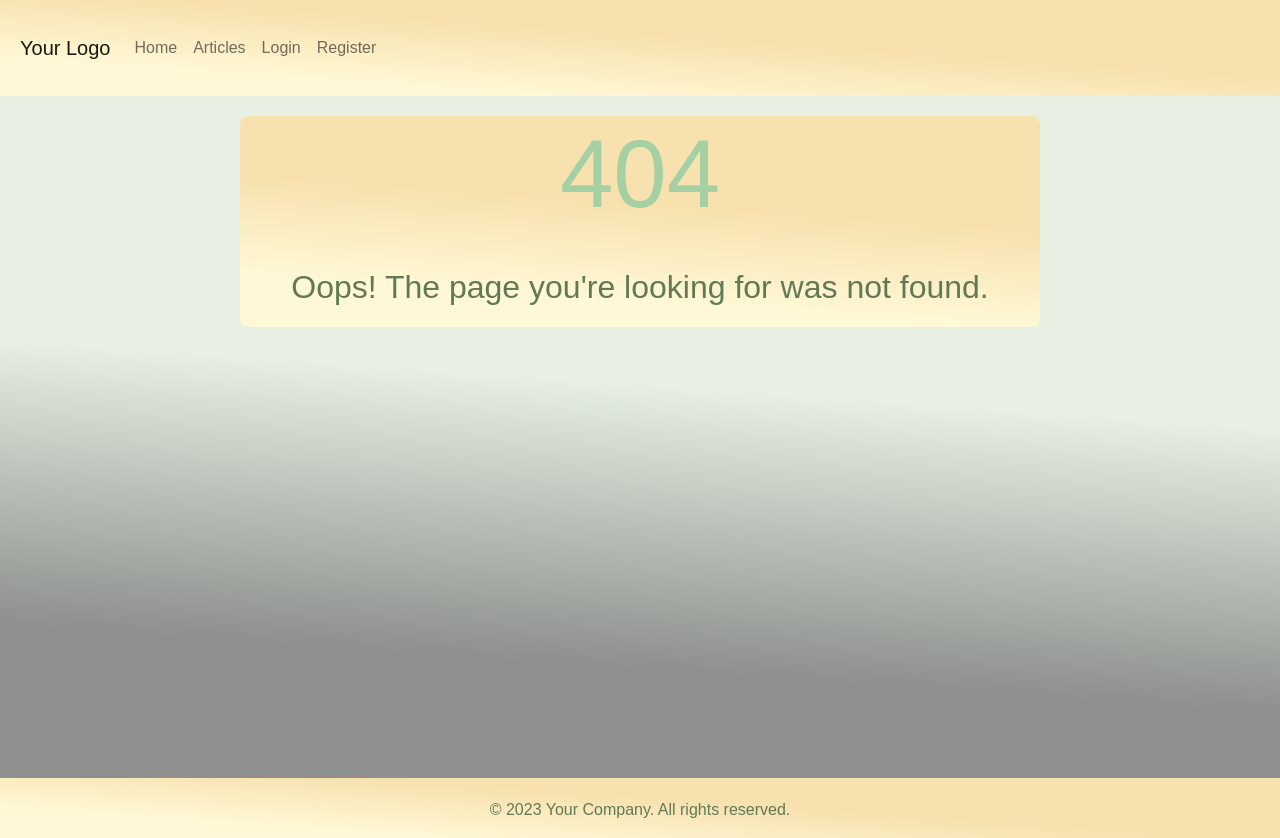
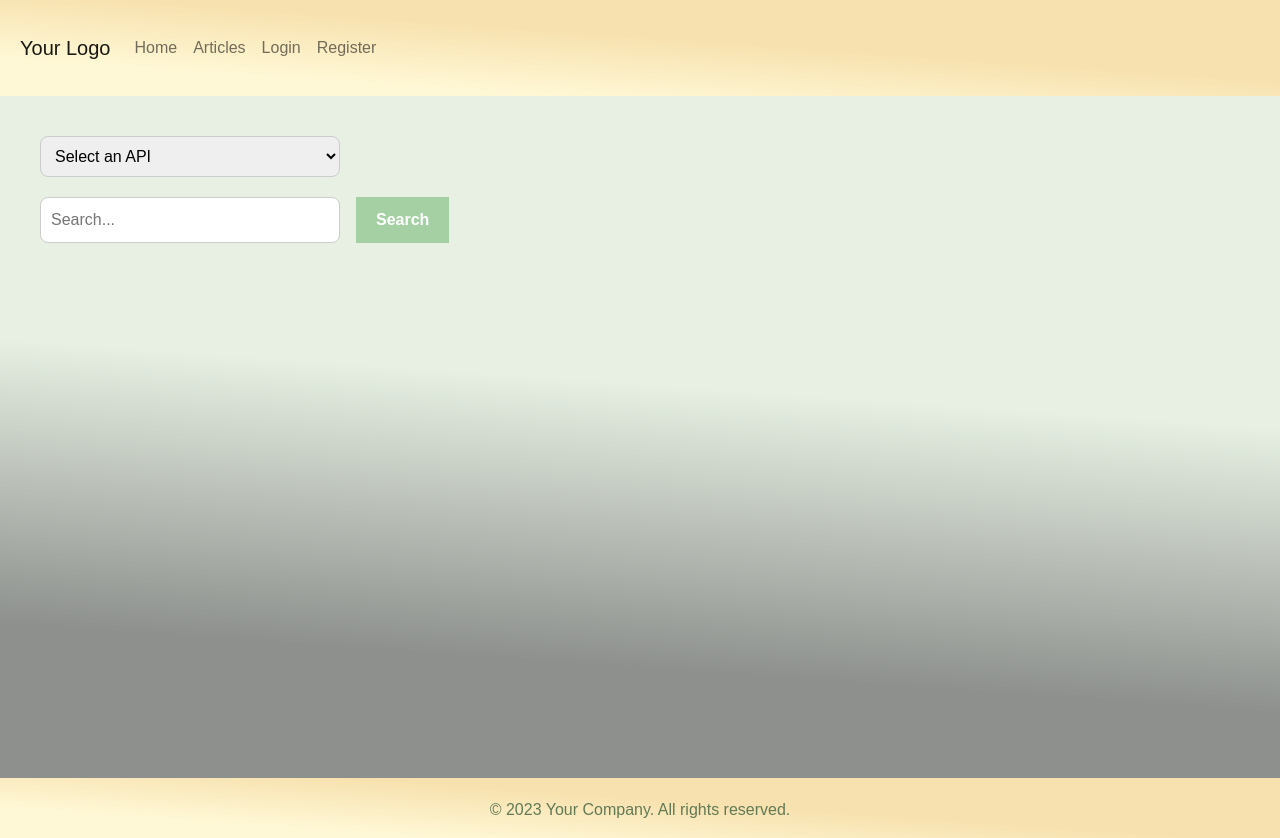
Before and after one commit to yossef-elgendy/articles-app, a React (Vite) app in the folder articles-challenge-frontend/: page /articles in a window 1280 px wide. Before the commit this address had no page. Built offline with nearby package versions, Linux system fonts and the light colour scheme.

Commit message:
Added a base FE adaptation for articles fetching

```diff
--- a/articles-challenge-frontend/src/App.jsx
+++ b/articles-challenge-frontend/src/App.jsx
@@ -10,6 +10,7 @@ import RegisterPage from './pages/RegisterPage/RegisterPage';
 import LoginPage from './pages/LoginPage/LoginPage';
 import NotFoundPage from './pages/NotFoundPage/NotFoundPage';
 import MyProfilePage from './pages/MyProfilePage/MyProfilePage';
+import CatalogPage from './pages/CatalogPage/CatalogPage';
 import './styles/button.css';
 import './App.css';
 import 'bootstrap/dist/js/bootstrap.bundle.min.js';
@@ -28,6 +29,7 @@ const App = () => {
                   <Route path="/register" element={<RegisterPage />} />
                   <Route path="/login" element={<LoginPage />} />
                   <Route path="/profile" element={<MyProfilePage />} />
+                  <Route path="/articles" element={<CatalogPage />} />
                   <Route path="*" element={<NotFoundPage />} />
                 </Routes>
               </main>
--- /dev/null
+++ b/articles-challenge-frontend/src/components/Catalog/Catalog.css
@@ -0,0 +1,27 @@
+.catalog {
+    display: grid;
+    grid-template-columns: repeat(auto-fit, minmax(150px, 1fr));
+    gap: 20px;
+}
+
+.catalog-item {
+    border: 1px solid #ccc;
+    border-radius: 4px;
+    padding: 20px;
+    background-color: #f7f7f7;
+}
+
+.catalog-item h2 {
+    font-size: 20px;
+    margin-bottom: 10px;
+}
+
+.catalog-item p {
+    margin-bottom: 10px;
+}
+
+.catalog-item img {
+    width: 100%;
+    max-height: 200px;
+    object-fit: cover;
+}
--- /dev/null
+++ b/articles-challenge-frontend/src/components/Catalog/Catalog.jsx
@@ -0,0 +1,22 @@
+import './Catalog.css';
+import PropTypes from 'prop-types';
+
+const Catalog = ({ articles }) => {
+  return (
+    <div className="catalog">
+      {articles.map((article) => (
+        <div className="catalog-item" key={article.id}>
+          <h2>{article.title}</h2>
+          <p>{article.description}</p>
+          <img src={article.image} alt={article.title} />
+        </div>
+      ))}
+    </div>
+  );
+};
+
+Catalog.propTypes = {
+    articles: PropTypes.array,
+};
+
+export default Catalog;
--- a/articles-challenge-frontend/src/components/RegistrationForm/RegistrationForm.css
+++ b/articles-challenge-frontend/src/components/RegistrationForm/RegistrationForm.css
@@ -51,7 +51,7 @@ button {
     background-color: #A4D0A4;
     color: white;
     border: none;
-    border-radius: 4px;
+    border-radius: 8px;
     cursor: pointer;
     font-size: 16px;
 }
--- /dev/null
+++ b/articles-challenge-frontend/src/pages/CatalogPage/CatalogPage.css
@@ -0,0 +1,65 @@
+.catalog-page {
+    padding: 20px;
+}
+
+.select-api {
+    margin-bottom: 20px;
+}
+
+.api-select {
+    padding: 10px;
+    font-size: 16px;
+    border: 1px solid #ccc;
+    border-radius: 4px;
+    width: 300px;
+    border-radius: 8px;
+}
+
+.search-bar {
+    margin-bottom: 20px;
+    display: flex;
+    gap: 16px;
+}
+
+.search-bar label {
+    display: block;
+    margin-bottom: 5px;
+}
+
+.search-input {
+    padding: 10px;
+    font-size: 16px;
+    border: 1px solid #ccc;
+    border-radius: 4px;
+    max-width: 1168px;
+    width: 300px;
+    border-radius: 8px;
+}
+
+.search-input:focus {
+    outline: none;
+    border-color: #4c8bf5;
+}
+
+button {
+    border-radius: 8px;
+}
+
+@media (max-width: 810px) {
+    .api-select {
+        width: 100%;
+    }
+
+    .search-input {
+        margin: auto;
+        width: 100%;
+    }
+
+    .search-bar {
+        flex-direction: column;
+    }
+
+    .search-input button {
+        width: 100%;
+    }
+}
--- /dev/null
+++ b/articles-challenge-frontend/src/pages/CatalogPage/CatalogPage.jsx
@@ -0,0 +1,84 @@
+import { useState, useEffect } from 'react';
+import axios from 'axios';
+import Catalog from '../../components/Catalog/Catalog';
+import './CatalogPage.css';
+import { useSelector } from 'react-redux';
+
+const CatalogPage = () => {
+  const [apiOptions] = useState([
+    { label: 'NewsApi', value: 'NewsApi' },
+    { label: 'New york times Api', value: 'NytApi' }
+    // Add more API options as needed
+  ]);
+  const { loading } = useSelector(state => state.user);
+  const [selectedAPI, setSelectedAPI] = useState('');
+  const [searchQuery, setSearchQuery] = useState('');
+  const [articles, setArticles] = useState([]);
+
+  const handleSelectAPI = (event) => {
+    setSelectedAPI(event.target.value);
+  };
+
+  const handleSearchArticles = () => {
+
+  };
+
+  const handleSearchQuery = (event) => {
+    setSearchQuery(event.target.value);
+  };
+
+  useEffect(() => {
+    const fetchArticles = async () => {
+      try {
+        if (selectedAPI && searchQuery) {
+          const response = await axios.get(
+            `https://api.example.com/${selectedAPI}/articles?q=${searchQuery}`
+          );
+          setArticles(response.data.articles);
+        } else {
+          setArticles([]);
+        }
+      } catch (error) {
+        console.log('Error fetching articles:', error);
+      }
+    };
+
+    fetchArticles();
+  }, [selectedAPI, searchQuery]);
+
+  return (
+    <div className="catalog-page">
+      <div className="select-api">
+        <select
+          id="api-select"
+          className="api-select"
+          value={selectedAPI}
+          onChange={handleSelectAPI}
+        >
+          <option value="">Select an API</option>
+          {apiOptions.map((option) => (
+            <option key={option.value} value={option.value}>
+              {option.label}
+            </option>
+          ))}
+        </select>
+      </div>
+      <div className="search-bar">
+        <input
+          id="search-input"
+          className="search-input"
+          type="text"
+          value={searchQuery}
+          onChange={handleSearchQuery}
+          placeholder="Search..."
+        />
+        <button onClick={ handleSearchArticles } disabled={ loading }>
+            Search
+        </button>
+      </div>
+      <Catalog articles={articles} />
+    </div>
+  );
+};
+
+export default CatalogPage;
--- /dev/null
+++ b/articles-challenge-frontend/src/store/articles/actions.js
@@ -0,0 +1,28 @@
+import axios from 'axios';
+
+// Action Types
+export const FETCH_ARTICLES_REQUEST = 'FETCH_ARTICLES_REQUEST';
+export const FETCH_ARTICLES_SUCCESS = 'FETCH_ARTICLES_SUCCESS';
+export const FETCH_ARTICLES_FAILURE = 'FETCH_ARTICLES_FAILURE';
+
+export const fetchArticles = (apiType, searchQuery) => {
+  return async (dispatch) => {
+    dispatch({ type: FETCH_ARTICLES_REQUEST }); // Dispatch the loading action
+
+    try {
+      const response = await axios.get(
+        `https://api.example.com/${apiType}/articles?q=${searchQuery}`
+      );
+
+      dispatch({
+        type: FETCH_ARTICLES_SUCCESS,
+        payload: response.data.articles,
+      });
+    } catch (error) {
+      dispatch({
+        type: FETCH_ARTICLES_FAILURE,
+        payload: error.message,
+      });
+    }
+  };
+};
--- /dev/null
+++ b/articles-challenge-frontend/src/store/articles/index.js
@@ -0,0 +1,2 @@
+import articleReducer from './reducers';
+export default articleReducer;
--- /dev/null
+++ b/articles-challenge-frontend/src/store/articles/reducers.js
@@ -0,0 +1,38 @@
+import { FETCH_ARTICLES_REQUEST, FETCH_ARTICLES_FAILURE, FETCH_ARTICLES_SUCCESS } from "./actions";
+
+// Initial State
+const initialState = {
+  articles: [],
+  loading: false,
+  error: null,
+};
+
+// Reducer
+const articleReducer = (state = initialState, action) => {
+  switch (action.type) {
+    case FETCH_ARTICLES_REQUEST:
+      return {
+        ...state,
+        loading: true,
+        error: null,
+      };
+    case FETCH_ARTICLES_SUCCESS:
+      return {
+        ...state,
+        articles: action.payload,
+        loading: false,
+        error: null,
+      };
+    case FETCH_ARTICLES_FAILURE:
+      return {
+        ...state,
+        articles: [],
+        loading: false,
+        error: action.payload,
+      };
+    default:
+      return state;
+  }
+};
+
+export default articleReducer;
--- a/articles-challenge-frontend/src/store/index.js
+++ b/articles-challenge-frontend/src/store/index.js
@@ -5,6 +5,7 @@ import { persistReducer, persistStore } from 'redux-persist';
 import storage from 'redux-persist/lib/storage';
 import accountsReducer from './accounts';
 import notificationsReducer from './notifications';
+import articleReducer from './articles';
 import { composeWithDevTools } from 'redux-devtools-extension';
 
 
@@ -16,7 +17,8 @@ const persistConfig = {
 
 const rootReducer = combineReducers({
     user: accountsReducer,
-    notifications: notificationsReducer
+    notifications: notificationsReducer,
+    articles: articleReducer
 });
 
 const persistedReducer = persistReducer(persistConfig, rootReducer);
--- a/articles-challenge-frontend/src/styles/button.css
+++ b/articles-challenge-frontend/src/styles/button.css
@@ -1,12 +1,12 @@
 /* Global Button Styling */
-.button,
+button,
 .cta-btn,
 .hero-cta-btn {
     padding: 10px 20px;
     background-color: #A4D0A4;
     color: #ffffff;
     border: none;
-    border-radius: 4px;
+    border-radius: 8px;
     cursor: pointer;
     font-weight: bold;
 }
```
